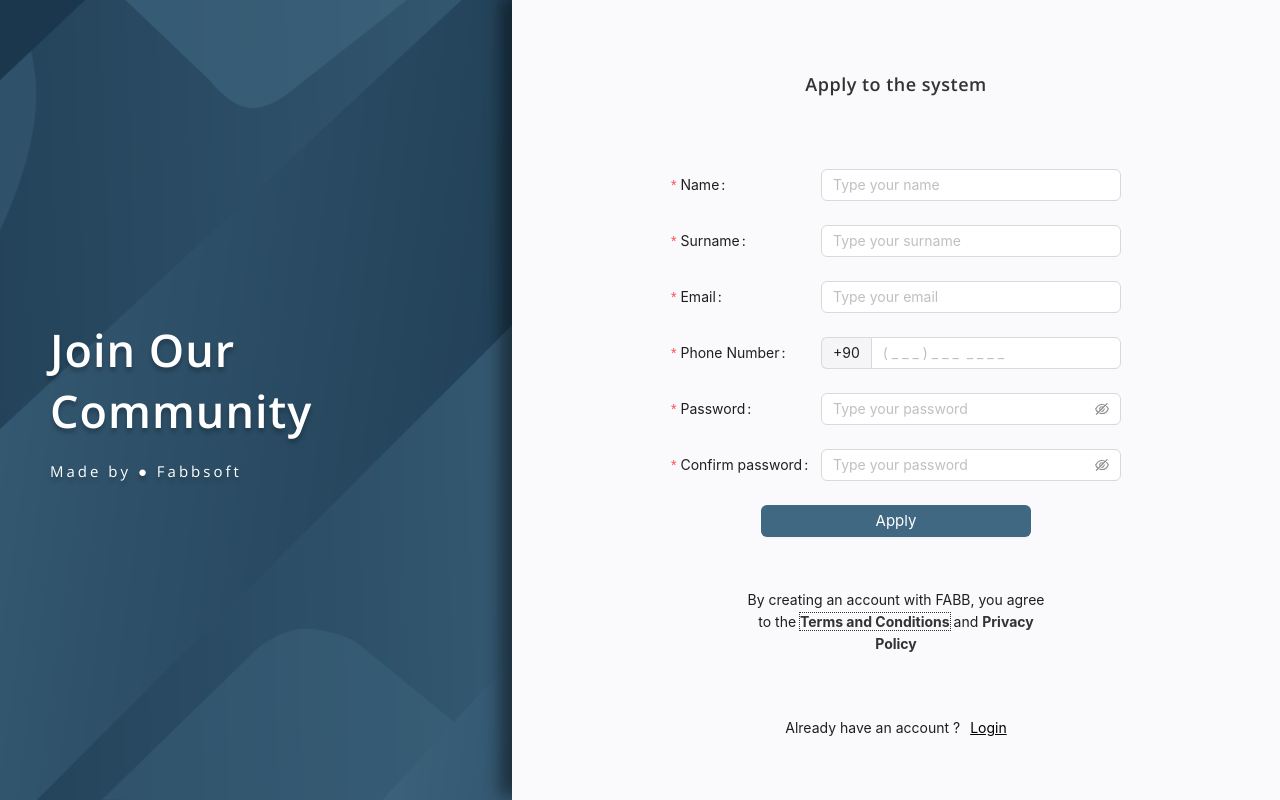
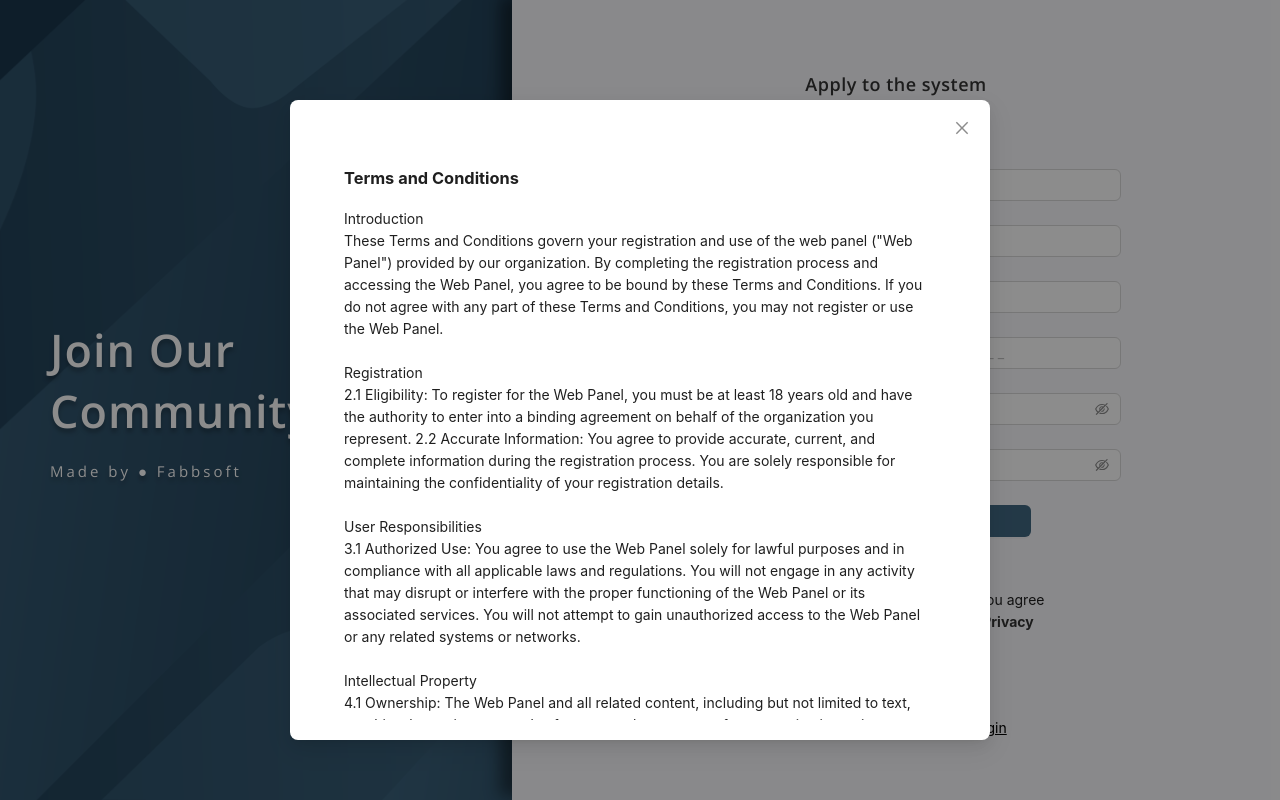
Before and after one commit to birkanTonkal/fabb-web, a React (Create React App) app in the folder client/: page /register in a window 1280 px wide. Both pictures are taken after a click on the link "Terms and Conditions". Built offline with nearby package versions, Linux system fonts and the light colour scheme.

Commit message:
feat: privacy modal added

```diff
--- a/client/src/pages/Register.jsx
+++ b/client/src/pages/Register.jsx
@@ -1,4 +1,4 @@
-import React, { useRef } from "react";
+import React, { useRef, useState } from "react";
 import "../styles/Register.scss";
 import { useNavigate } from "react-router-dom";
 import axios from "axios";
@@ -9,7 +9,7 @@ import {
   EyeTwoTone,
   EyeInvisibleOutlined,
 } from "@ant-design/icons";
-import { Button, Form, Input, message } from "antd";
+import { Button, Form, Input, message, Modal } from "antd";
 
 function Register() {
   const firstNameField = useRef(null);
@@ -43,6 +43,22 @@ function Register() {
   const [form] = Form.useForm();
   const onFinish = (values) => {
     form.resetFields();
+  };
+
+  const [isModalOpen, setIsModalOpen] = useState(false);
+
+  const showModal = () => {
+    setIsModalOpen(true);
+  };
+
+  const handleOk = () => {
+    setIsModalOpen(false);
+    console.log("ok")
+  };
+
+  const handleCancel = () => {
+    setIsModalOpen(false);
+    console.log("cancel")
   };
 
   return (
@@ -205,11 +221,11 @@ function Register() {
 
           <Form.Item className="docs">
             By creating an account with FABB, you agree to the{" "}
-            <a href="#">
+            <a onClick={showModal}>
               <b>Terms and Conditions</b>
             </a>{" "}
             and{" "}
-            <a href="#">
+            <a onClick={showModal}>
               <b>Privacy Policy</b>
             </a>
           </Form.Item>
@@ -221,6 +237,53 @@ function Register() {
             </span>
           </Form.Item>
         </div>
+
+        <Modal open={isModalOpen} footer={null} onOk={handleOk} onCancel={handleCancel}
+          width={700}
+          bodyStyle={{ overflowY: 'scroll', height: 'calc(100vh - 200px)', padding: 30 }}
+        >
+          <div>
+            <h3>Terms and Conditions</h3>
+            <p style={{margin: 0}}>
+              Introduction <br />
+              These Terms and Conditions govern your registration and use of the web panel ("Web Panel") provided by our organization. By completing the registration process and accessing the Web Panel, you agree to be bound by these Terms and Conditions. If you do not agree with any part of these Terms and Conditions, you may not register or use the Web Panel.
+              <br /><br />
+              Registration<br />
+              2.1 Eligibility: To register for the Web Panel, you must be at least 18 years old and have the authority to enter into a binding agreement on behalf of the organization you represent.
+              2.2 Accurate Information: You agree to provide accurate, current, and complete information during the registration process. You are solely responsible for maintaining the confidentiality of your registration details.
+              <br /><br />
+              User Responsibilities<br />
+              3.1 Authorized Use:
+              You agree to use the Web Panel solely for lawful purposes and in compliance with all applicable laws and regulations.
+              You will not engage in any activity that may disrupt or interfere with the proper functioning of the Web Panel or its associated services.
+              You will not attempt to gain unauthorized access to the Web Panel or any related systems or networks.
+              <br /><br />
+              Intellectual Property<br />
+              4.1 Ownership: The Web Panel and all related content, including but not limited to text, graphics, logos, images, and software, are the property of our organization or its licensors and are protected by intellectual property laws.
+              4.2 License: By registering for the Web Panel, we grant you a limited, non-exclusive, non-transferable license to use the Web Panel for the purposes intended.
+            </p>
+
+            <h3>Privacy Policy</h3>
+            <p style={{margin: 0}}>
+              Information Collection and Use<br />
+              1.1 Personal Information: During the registration process, we may collect personal information such as your name, email address, and contact details. This information will be used solely for the purpose of providing and maintaining the Web Panel and communicating with you regarding your account.
+              1.2 Log Data: We may also collect log data, including your IP address, browser type, and operating system, to analyze trends, administer the Web Panel, and gather demographic information.
+              <br /><br />
+              Data Security<br />
+              2.1 We take appropriate security measures to protect your personal information from unauthorized access, alteration, disclosure, or destruction.
+              2.2 We will not sell, trade, or rent your personal information to third parties unless we have your explicit consent or are required by law to do so.
+              <br /><br />
+              Cookies<br />
+              3.1 The Web Panel may use cookies to enhance your user experience. These cookies may collect information about your usage patterns and preferences.
+              <br /><br />
+              Changes to the Privacy Policy<br />
+              4.1 We reserve the right to modify or update this Privacy Policy at any time. Any changes will be effective immediately upon posting the revised Privacy Policy on the Web Panel.
+              <br /><br />
+              By registering for the Web Panel, you acknowledge that you have read and understood the Terms and Conditions and Privacy Policy, and you agree to abide by them.
+            </p>
+          </div>
+
+        </Modal>
       </div>
     </>
   );
```
